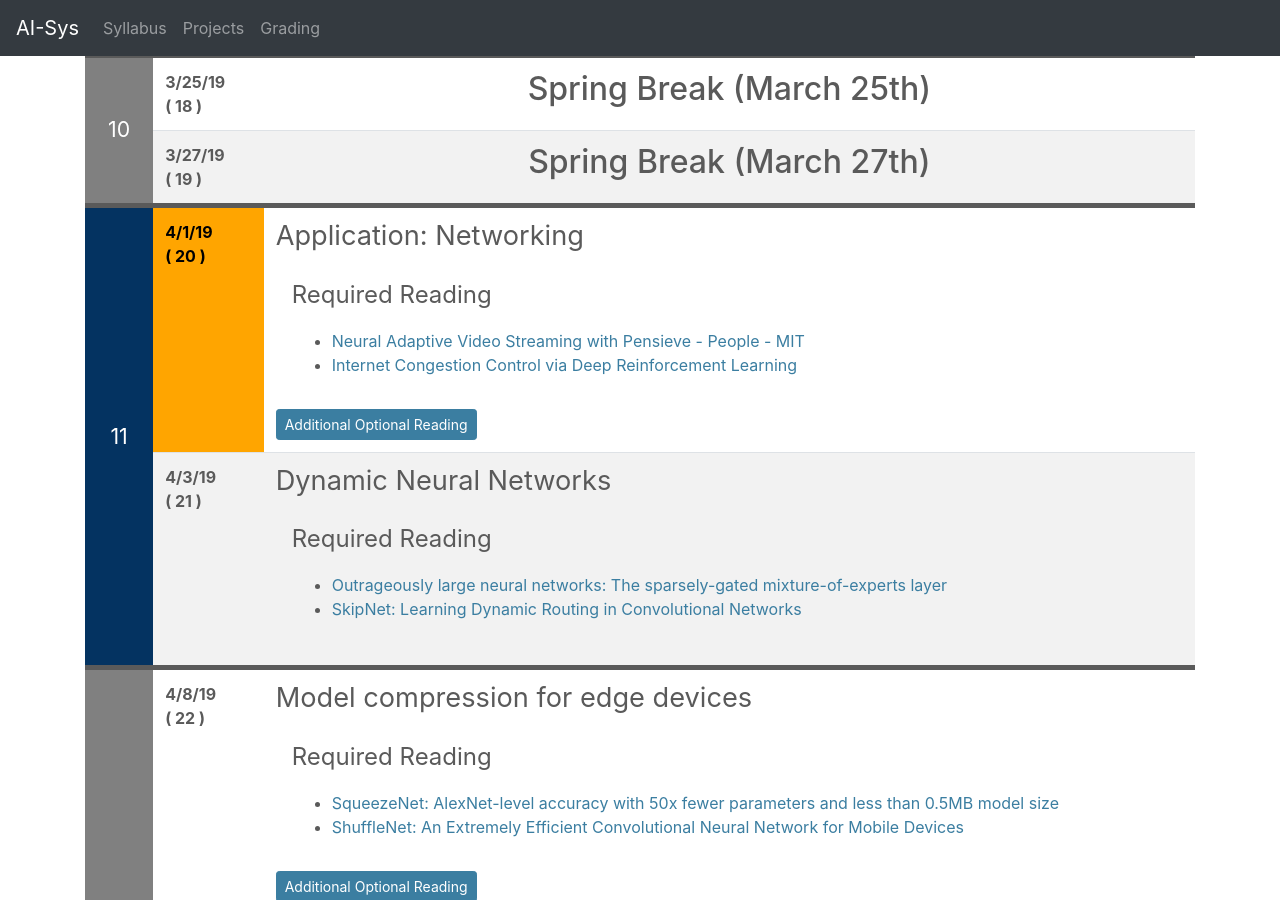
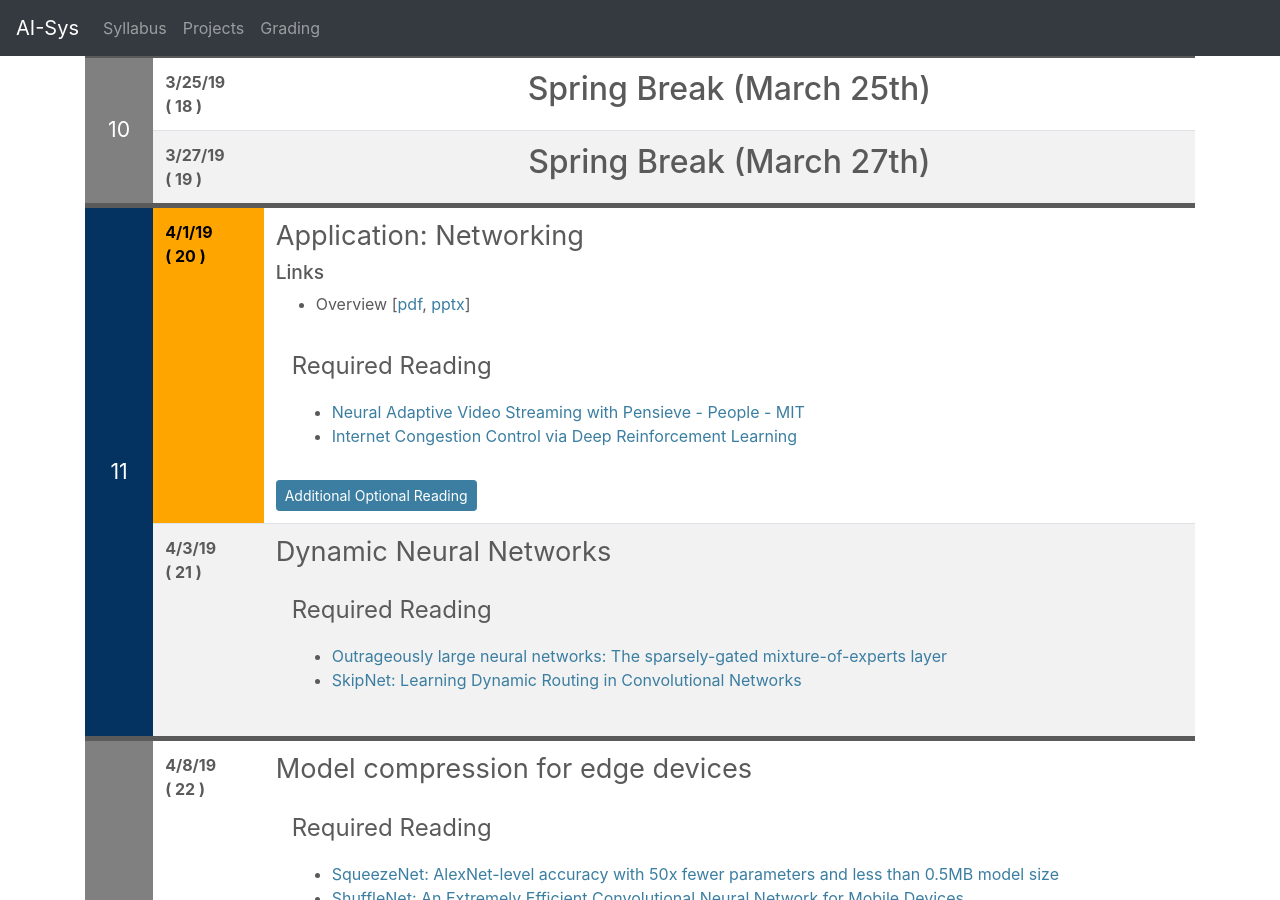
Before and after one commit to ucbrise/cs294-ai-sys-sp19, a Jekyll site: the page built from index.md, in a window 1280 px wide and 900 px high, scrolled down 6660 px. Built offline with Jekyll 4.4.1, drawn with Linux system fonts in a browser that asks for light colours; nearby versions of some CDN libraries; our own code applies the rules of GitHub Pages for plain Markdown files.

Commit message:
Added lecture 20 (NW Application

```diff
--- a/index.md
+++ b/index.md
@@ -591,6 +591,9 @@ If you find some of the reading confusing and want a more gentle introduction, t
 {% include syllabus_entry %}
 ## Application: Networking
 
+### Links
+* Overview [[pdf](assets/lectures/lec20/lec20.pdf), [pptx](assets/lectures/lec20/lec20.pptx)]
+
 <div class="summary" markdown="1"> </div>
 <div class="reading">
 <div class="required_reading" markdown="1">
```
Also changed, not shown: 2 other files.
